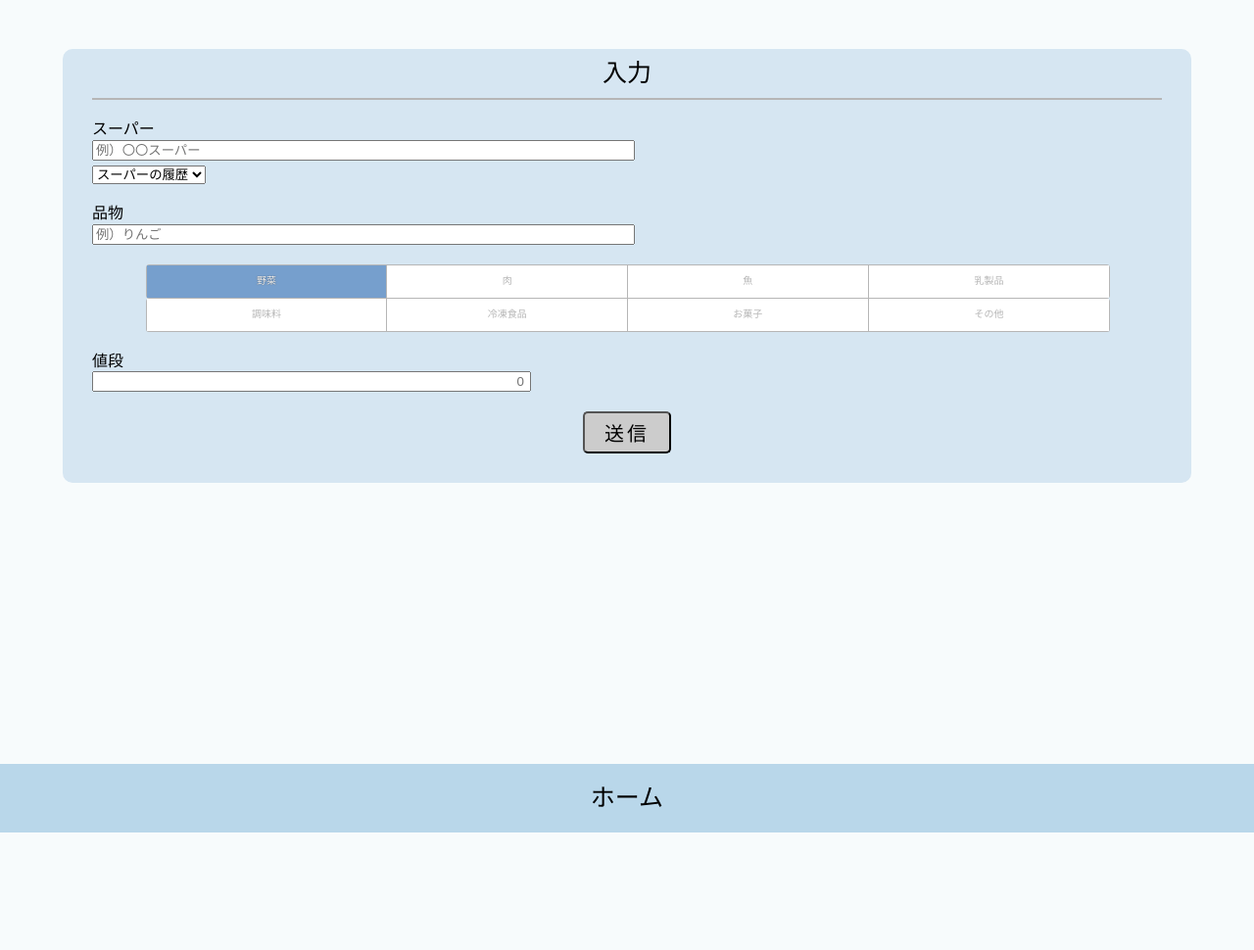
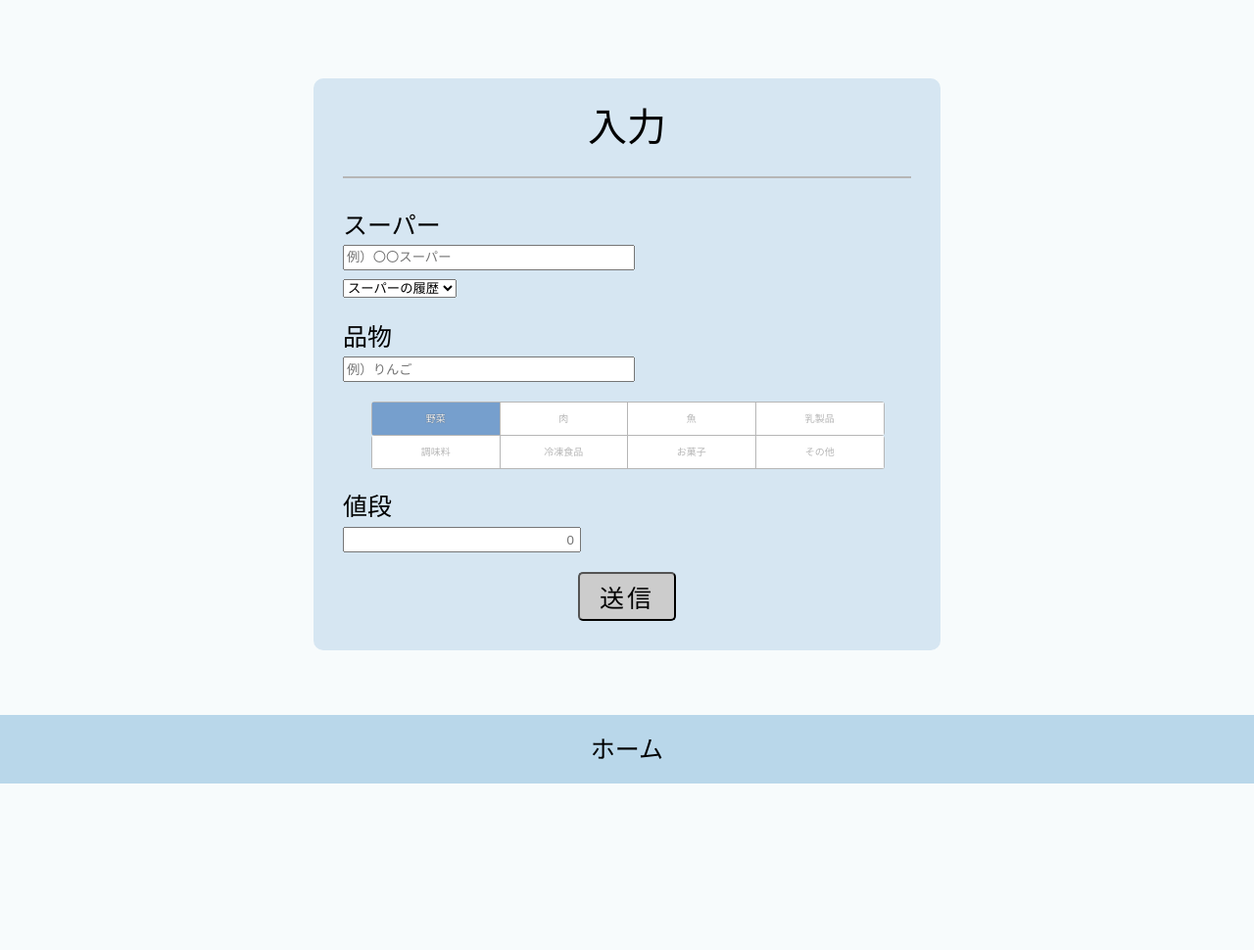
Before and after one commit to chikata1240/sekurabe, a PHP site: page /input.php in a window 1280 px wide. Shown: the whole page at 98% size. Before the commit the page ends 850 px from the top, so only its background shows below. Run offline with PHP 8.4, Linux system fonts and the light colour scheme; tables that the repository leaves empty or names only in its code hold one stand-in row (values such as "Sample post"); style sheets or scripts are compiled from the project's sources.

Commit message:
Input.phpのpc用css作成

```diff
--- a/css/input_css/input_pc.css
+++ b/css/input_css/input_pc.css
@@ -1 +1,148 @@
-/* No CSS *//*# sourceMappingURL=input_pc.css.map */
+@charset "UTF-8";
+@media screen and (min-width: 520px) {
+  body {
+    background: #f7fbfc;
+    width: 100vw;
+    margin-bottom: 90px;
+    font-family: 'Avenir','Helvetica Neue','Helvetica','Arial','Hiragino Sans','ヒラギノ角ゴシック',YuGothic,'Yu Gothic','メイリオ', Meiryo,'ＭＳ Ｐゴシック','MS PGothic';
+  }
+  body form {
+    background: #d6e6f2;
+    width: 50%;
+    margin: 80px auto 0;
+    padding: 0 30px 30px;
+    border-radius: 10px;
+    -webkit-box-sizing: border-box;
+            box-sizing: border-box;
+  }
+  body form .title_box {
+    width: 100%;
+    height: 100px;
+    font-size: 40px;
+    text-align: center;
+    border-bottom: solid 2px #b6b6b6;
+  }
+  body form .title_box p {
+    line-height: 100px;
+  }
+  body form .supermarkets_box {
+    margin-top: 30px;
+    font-size: 25px;
+  }
+  body form .supermarkets_box label {
+    line-height: 1.5;
+  }
+  body form .supermarkets_box input {
+    width: 50%;
+    height: 20px;
+    margin-bottom: 5px;
+  }
+  body form .name_box {
+    margin-top: 20px;
+    font-size: 25px;
+  }
+  body form .name_box label {
+    line-height: 1.5;
+  }
+  body form .name_box input {
+    width: 50%;
+    height: 20px;
+  }
+  body form .type_box {
+    width: 90%;
+    margin: 20px auto;
+  }
+  body form .type_box .inline-radio {
+    width: 100%;
+    display: -webkit-box;
+    display: -ms-flexbox;
+    display: flex;
+    border-radius: 3px;
+    border: 1px solid #b6b6b6;
+  }
+  body form .type_box .inline-radio:last-child {
+    border-top: 0;
+  }
+  body form .type_box .inline-radio div {
+    position: relative;
+    -webkit-box-flex: 1;
+        -ms-flex: 1;
+            flex: 1;
+  }
+  body form .type_box .inline-radio div input {
+    width: 100%;
+    height: 30px;
+  }
+  body form .type_box .inline-radio div label {
+    position: absolute;
+    top: 0;
+    left: 0;
+    color: #b6b6b6;
+    width: 100%;
+    height: 100%;
+    font-size: 10px;
+    background: #fff;
+    display: -webkit-box;
+    display: -ms-flexbox;
+    display: flex;
+    -webkit-box-align: center;
+        -ms-flex-align: center;
+            align-items: center;
+    -webkit-box-pack: center;
+        -ms-flex-pack: center;
+            justify-content: center;
+    border-right: 1px solid #b6b6b6;
+    -webkit-box-sizing: border-box;
+            box-sizing: border-box;
+  }
+  body form .type_box .inline-radio div:last-child label {
+    border-right: 0;
+  }
+  body form .type_box .inline-radio div input:checked + label {
+    background: #769fcd;
+    color: #fff;
+    text-shadow: 0 0 1px rgba(0, 0, 0, 0.7);
+  }
+  body form .price_box {
+    font-size: 25px;
+  }
+  body form .price_box label {
+    line-height: 1.5;
+  }
+  body form .price_box input {
+    width: 40%;
+    height: 20px;
+    text-align: right;
+    padding-right: 5px;
+  }
+  body form .submit_box {
+    width: 100;
+    margin-top: 20px;
+    text-align: center;
+  }
+  body form .submit_box .submit {
+    padding: 5px 20px 5px;
+    display: inline-block;
+    font-size: 25px;
+    background-color: #ccc;
+    border-radius: 5px;
+    letter-spacing: 3px;
+  }
+  body footer {
+    width: 100%;
+    height: 70px;
+    position: fixed;
+    bottom: 0;
+    background-color: #b9d7ea;
+  }
+  body footer a {
+    text-decoration: none;
+    color: #000;
+  }
+  body footer a p {
+    font-size: 25px;
+    line-height: 70px;
+    text-align: center;
+  }
+}
+/*# sourceMappingURL=input_pc.css.map */
--- a/css/input_css/input_pc.scss
+++ b/css/input_css/input_pc.scss
@@ -0,0 +1,152 @@
+@media screen and (min-width:520px)
+{
+  body {
+    background: #f7fbfc;
+    width: 100vw;
+    margin-bottom: 90px;
+    font-family: 'Avenir','Helvetica Neue','Helvetica','Arial','Hiragino Sans','ヒラギノ角ゴシック',YuGothic,'Yu Gothic','メイリオ', Meiryo,'ＭＳ Ｐゴシック','MS PGothic';
+
+
+    form {
+      background: #d6e6f2;
+      width: 50%;
+      margin: 80px auto 0;
+      padding: 0 30px 30px;
+      border-radius: 10px;
+      box-sizing: border-box;
+
+      // タイトル
+      .title_box{
+        width: 100%;
+        height: 100px;
+        font-size: 40px;
+        text-align: center;
+        border-bottom: solid 2px #b6b6b6;
+        p{
+          line-height: 100px;
+        }
+      }
+
+      // スーパーの名前
+      .supermarkets_box{
+        margin-top: 30px;
+        font-size: 25px;
+        label{
+          line-height: 1.5;
+        }
+        input{
+          width: 50%;
+          height: 20px;
+          margin-bottom: 5px;
+        }
+      }// スーパーの名前
+
+      // 品物
+      .name_box{
+        margin-top: 20px;
+        font-size: 25px;
+        label{
+          line-height: 1.5;
+        }
+        input{
+          width: 50%;
+          height: 20px;
+        }
+      }// 品物
+
+      // 種別
+      .type_box{
+        width: 90%;
+        margin: 20px auto;
+        .inline-radio {
+          width: 100%;
+          display: flex;
+          border-radius: 3px;
+          border: 1px solid #b6b6b6;
+          &:last-child{
+            border-top: 0;
+          }
+          div {
+            position: relative;
+            flex: 1;
+
+            input {
+              width: 100%;
+              height: 30px;
+            }
+
+            label {
+              position: absolute;
+              top: 0; left: 0;
+              color: #b6b6b6;
+              width: 100%;
+              height: 100%;
+              font-size: 10px;
+              background: #fff;
+              display: flex;
+              align-items: center;
+              justify-content: center;
+              border-right: 1px solid #b6b6b6;
+              box-sizing: border-box;
+            }
+            &:last-child label {
+              border-right: 0;
+            }
+            input:checked + label {
+              background: #769fcd;
+              color: #fff;
+              text-shadow: 0 0 1px rgba(0,0,0,.7);
+            }
+          }
+        }
+      }// 種別
+
+      // 値段
+      .price_box{
+        font-size: 25px;
+        label{
+          line-height: 1.5;
+        }
+        input{
+          width: 40%;
+          height: 20px;
+          text-align: right;
+          padding-right: 5px;
+        }
+      }// 値段
+
+      // 送信ボタン
+      .submit_box{
+        width: 100;
+        margin-top: 20px;
+        text-align: center;
+        .submit{
+          padding: 5px 20px 5px;
+          display: inline-block;
+          font-size: 25px;
+          background-color: #ccc;
+          border-radius: 5px;
+          letter-spacing: 3px;
+        }
+      }// 送信ボタン
+    }// form
+
+    // footer
+    footer{
+      width: 100%;
+      height: 70px;
+      position: fixed;
+      bottom: 0;
+      background-color: #b9d7ea;
+      a{
+        text-decoration: none;
+        color: #000;
+        p{
+          font-size: 25px;
+          line-height: 70px;
+          text-align: center;
+        }
+      }
+    }// footer
+  }// body
+}// メディアクエリ
```
Also changed, not shown: 1 other file.
